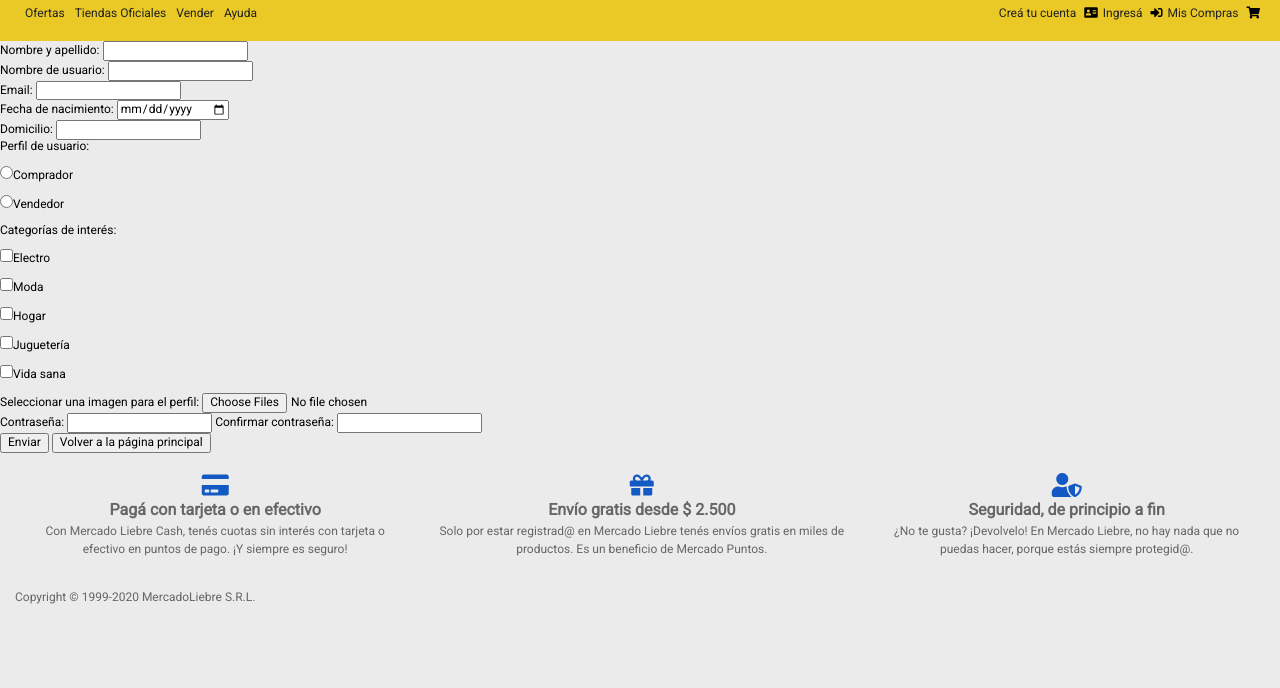
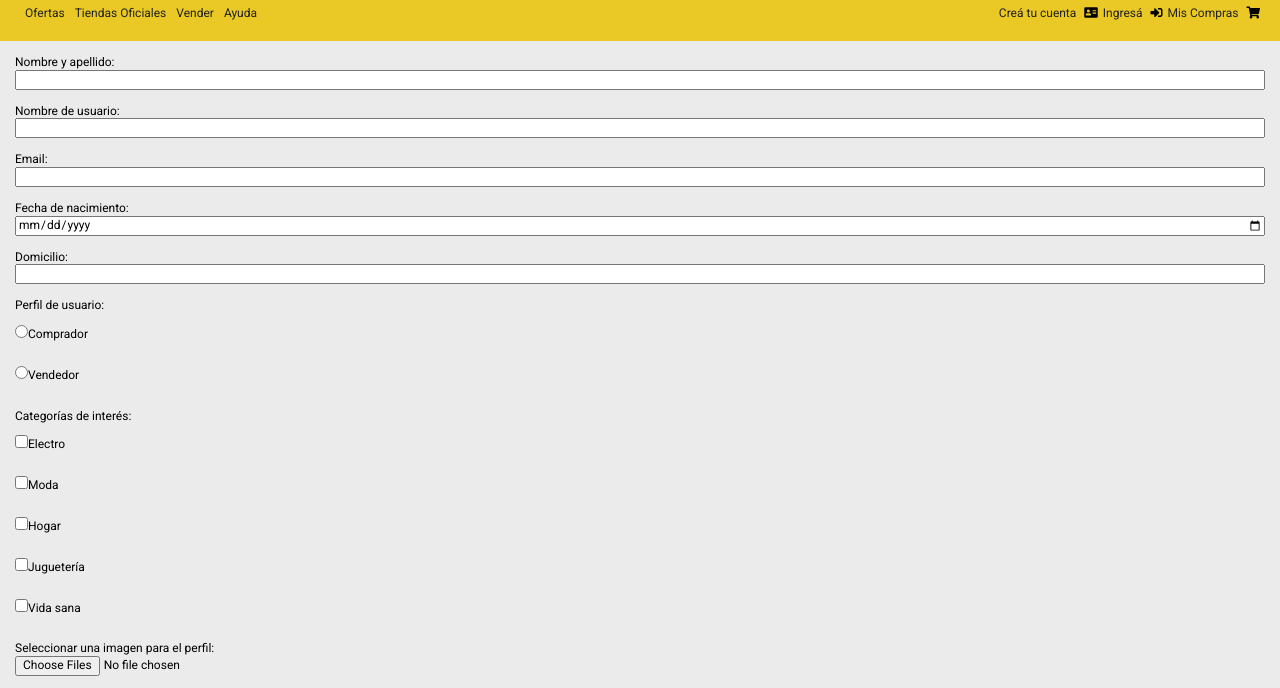
Before and after one commit to MariaBelenLegresti/mercado-liebre, a website: page views/register.html in a window 1280 px wide. Shown: the part 79-767 px from the top of the page. Drawn offline with Linux system fonts and the light colour scheme.

Commit message:
le agregué los formularios sin css, falta agregarles diseño

```diff
--- a/public/css/styles.css
+++ b/public/css/styles.css
@@ -191,6 +191,14 @@ footer p {
 }
 
 /*------SOLO VERSION MOBILE** HASTA 480PX-------------*/
+
+.formulario-de-registro div {
+    display: flex;
+    flex-direction: column;
+    margin: 15px;
+}
+
+/*------SOLO VERSION MOBILE** HASTA 480PX-------------*/
 @media (max-width: 480px) {
     .navbar {
         display: none;
--- a/views/register.html
+++ b/views/register.html
@@ -64,39 +64,39 @@
     <main>
 
     <!------------------FORMULARIOS------------------------------------->
-        <form  action="/register" method="POST">
-            <div>
+        <form  action="/register" method="POST" class="formulario-de-registro">
+            <div class="nombre-apellido">
                 <label for="">Nombre y apellido:</label>
                 <input type="text" minlength="8">
             </div>
 
-            <div>
+            <div class="nombre-usuario">
                 <label for="">Nombre de usuario:</label>
                 <input type="text">
             </div>
 
-            <div>
+            <div class="register-email">
                 <label for="">Email:</label>
                 <input type="email">
             </div>
 
-            <div>
+            <div class="fecha-nacimiento">
                 <label for="">Fecha de nacimiento:</label>
                 <input type="date" name="fecha">
             </div>
 
-            <div>
+            <div class="domicilio">
                 <label for="">Domicilio:</label>
                 <input type="text">
             </div>
 
-            <div>
+            <div class="perfil-usuario">
                 <label for="">Perfil de usuario:</label>
                 <p><input type="radio" name="perfil-de-usuario" value="Comprador">Comprador</p>
                 <p><input type="radio" name="perfil-de-usuario" value="Vendedor">Vendedor</p>
             </div>
 
-            <div>
+            <div class="categorias-de-interes">
                 <label for="">Categorías de interés:</label>
                 <p><input type="checkbox" name="categorias-de-interes" value="Comprador">Electro</p>
                 <p><input type="checkbox" name="categorias-de-interes" value="Vendedor">Moda</p>
@@ -105,12 +105,12 @@
                 <p><input type="checkbox" name="categorias-de-interes" value="Vendedor">Vida sana</p>
             </div>
 
-            <div>
+            <div class="imagen-perfil">
                 <label>Seleccionar una imagen para el perfil:</label>
                 <input type="file" name="avatar" accept=".jpg" multiple>
             </div>
 
-            <div>
+            <div class="register-clave">
                 <label>Contraseña:</label>
                 <input type="password" name="clave">
 
@@ -118,7 +118,7 @@
                 <input type="password" name="clave">
             </div>
 
-            <div>
+            <div class="botones">
                 <button type="submit">Enviar</button>
                 <button type="reset">Volver a la página principal</button>
             </div>
```
